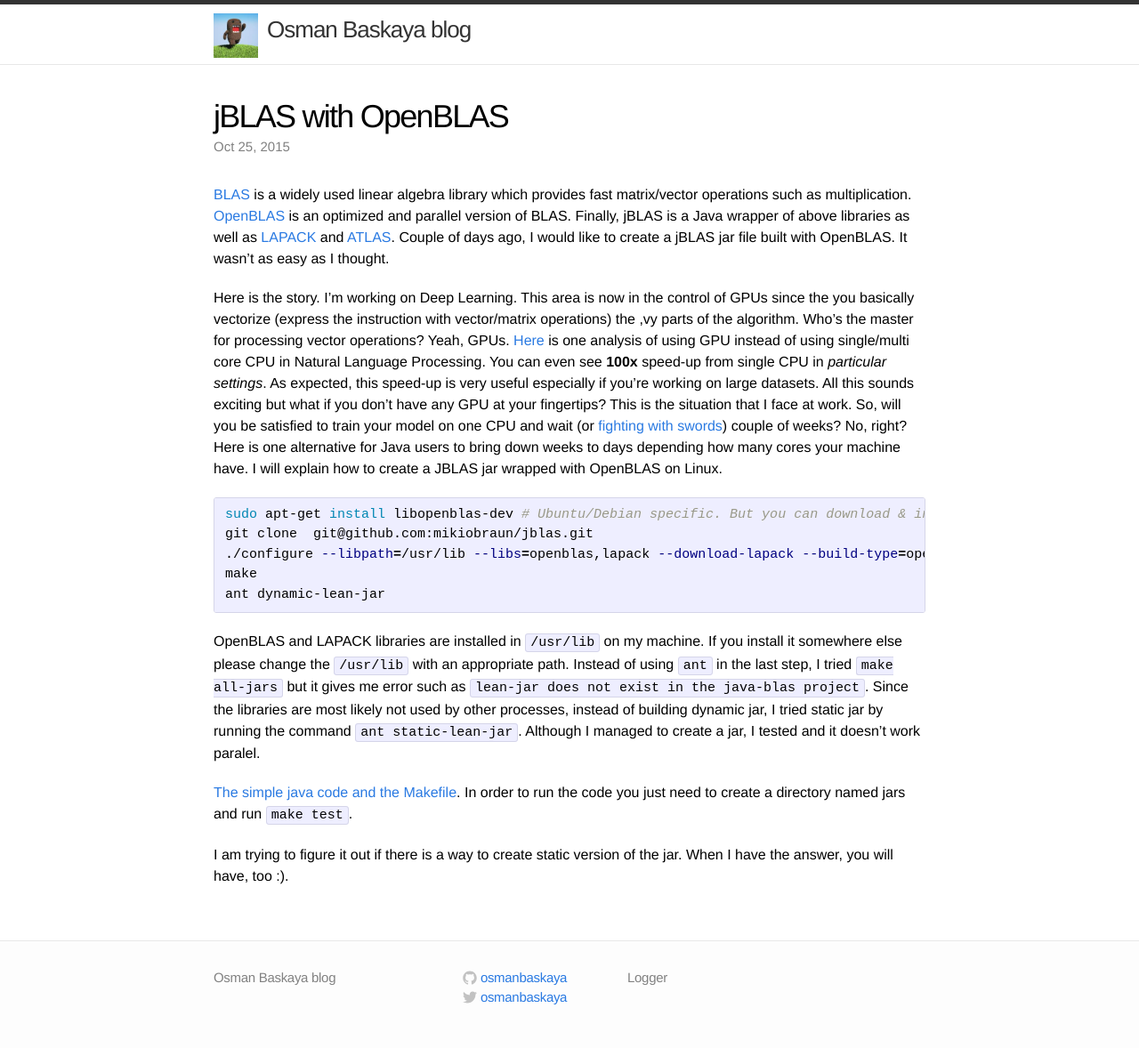
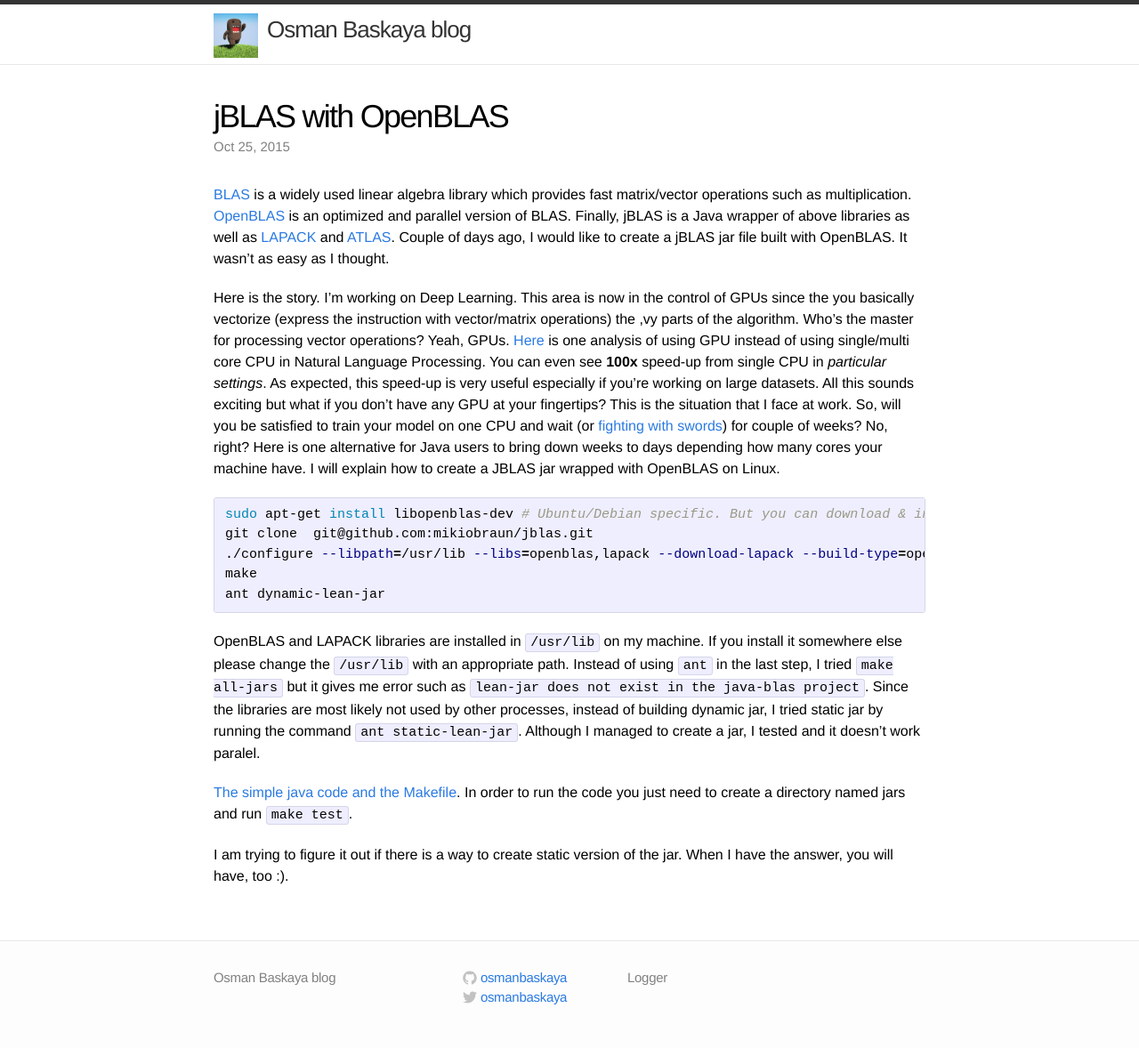
Before and after one commit to osmanbaskaya/osmanbaskaya.github.io, a Jekyll site: the page built from _posts/2015-10-25-jBLAS-with-OpenBLAS.markdown, in a window 1280 px wide. Shown: the whole page at 89% size. Built offline with Jekyll 4.4.1, drawn with Linux system fonts in a browser that asks for light colours; Markdown is read by kramdown in place of the engine named in the settings.

Commit message:
typo elim again

````diff
--- a/_posts/2015-10-25-jBLAS-with-OpenBLAS.markdown
+++ b/_posts/2015-10-25-jBLAS-with-OpenBLAS.markdown
@@ -2,7 +2,7 @@
 layout: post
 comments: true
 title:  "jBLAS with OpenBLAS"
-excerpt: "What if you don't have any GPU at your fingertips? This is the situation that I face at work. So, will you be satisfied to train your model on one CPU and wait (or [fighting with swords](http://imgs.xkcd.com/comics/compiling.png)) couple of weeks? No, right? Here is one alternative for Java users. I will explain how to create a JBLAS jar wrapped with OpenBLAS on Linux."
+excerpt: "What if you don't have any GPU at your fingertips? This is the situation that I face at work. So, will you be satisfied to train your model on one CPU and wait for couple of weeks? No, right? Here is one alternative for Java users. I will explain how to create a JBLAS jar wrapped with OpenBLAS on Linux."
 date:   2015-10-25 09:40
 ---
 
@@ -11,7 +11,7 @@
 [BLAS](http://www.netlib.org/blas/) is a widely used linear algebra library which provides
 fast matrix/vector operations such as multiplication. [OpenBLAS](https://github.com/xianyi/OpenBLAS/wiki) is an optimized and parallel version of BLAS. Finally, jBLAS is a Java wrapper of above libraries as well as [LAPACK](http://www.netlib.org/lapack/) and [ATLAS](http://math-atlas.sourceforge.net/). Couple of days ago, I would like to create a jBLAS jar file built with OpenBLAS. It wasn't as easy as I thought.
 
-Here is the story. I'm working on Deep Learning. This area is now in the control of GPUs since the you basically vectorize (express the instruction with vector/matrix operations) the ,vy parts of the algorithm. Who's the master for processing vector operations? Yeah, GPUs. [Here](http://www.denizyuret.com/2015/01/parallel-processing-for-natural-language.html) is one analysis of using GPU instead of using single/multi core CPU in Natural Language Processing. You can even see **100x** speed-up from single CPU in _particular settings_. As expected, this speed-up is very useful especially if you're working on large datasets. All this sounds exciting but what if you don't have any GPU at your fingertips? This is the situation that I face at work. So, will you be satisfied to train your model on one CPU and wait (or [fighting with swords](http://imgs.xkcd.com/comics/compiling.png)) couple of weeks? No, right? Here is one alternative for Java users to bring down weeks to days depending how many cores your machine have. I will explain how to create a JBLAS jar wrapped with OpenBLAS on Linux.
+Here is the story. I'm working on Deep Learning. This area is now in the control of GPUs since the you basically vectorize (express the instruction with vector/matrix operations) the ,vy parts of the algorithm. Who's the master for processing vector operations? Yeah, GPUs. [Here](http://www.denizyuret.com/2015/01/parallel-processing-for-natural-language.html) is one analysis of using GPU instead of using single/multi core CPU in Natural Language Processing. You can even see **100x** speed-up from single CPU in _particular settings_. As expected, this speed-up is very useful especially if you're working on large datasets. All this sounds exciting but what if you don't have any GPU at your fingertips? This is the situation that I face at work. So, will you be satisfied to train your model on one CPU and wait (or [fighting with swords](http://imgs.xkcd.com/comics/compiling.png)) for couple of weeks? No, right? Here is one alternative for Java users to bring down weeks to days depending how many cores your machine have. I will explain how to create a JBLAS jar wrapped with OpenBLAS on Linux.
 
 ```bash
 sudo apt-get install libopenblas-dev # Ubuntu/Debian specific. But you can download & install from the website.
````
